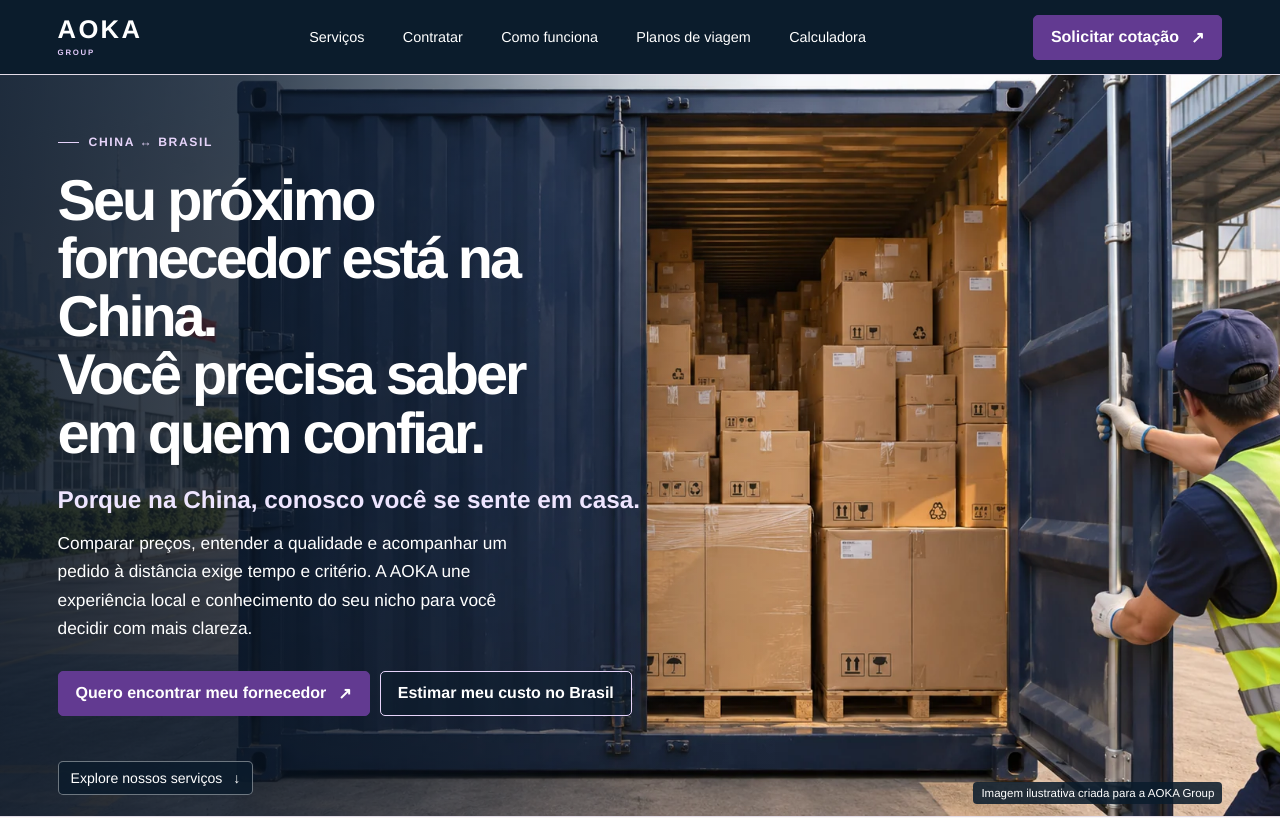
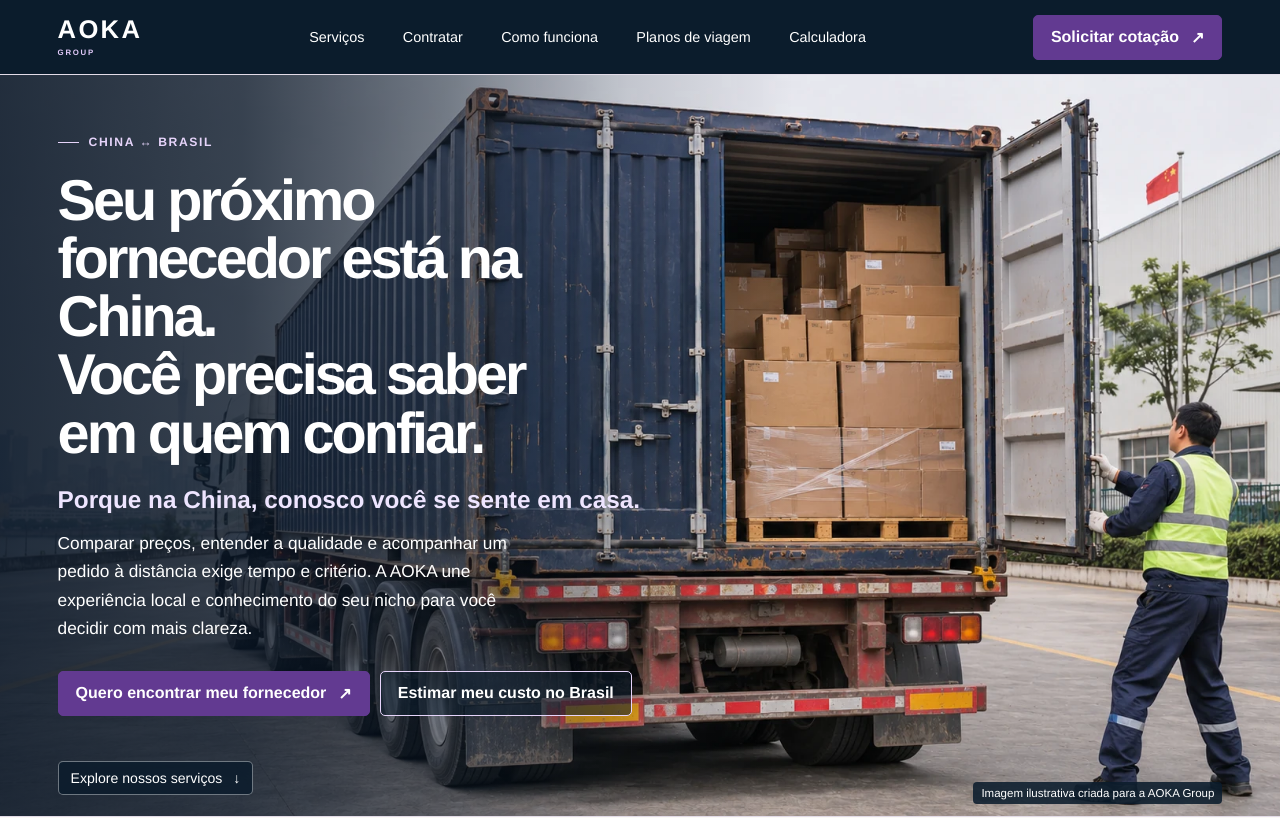
Before and after one commit to Cleberamonjr/aoka-group, a plain HTML site: page index.html in a window 1280 px wide. Shown: the top 818 px of the page. Drawn offline with Linux system fonts and the light colour scheme.

Commit message:
Use approved truck-mounted container hero image

```diff
--- a/index.html
+++ b/index.html
@@ -117,7 +117,7 @@ a:focus-visible,button:focus-visible,summary:focus-visible,input:focus-visible,s
 <main id="inicio">
 <div class="hero">
 <picture class="hero-photo">
-<img src="./hero-container-china.webp" width="1672" height="941" alt="Contêiner azul com uma porta fechada e outra sendo aberta, revelando caixas, em um cenário industrial na China" fetchpriority="high" decoding="async">
+<img src="./hero-truck-china.webp" width="1672" height="941" alt="Contêiner azul sobre a carreta de um caminhão na China, com uma porta fechada e outra aberta, caixas carregadas e conferência antes do despacho" fetchpriority="high" decoding="async">
 </picture>
 <div class="hero-grid wrap"><div><p class="eyebrow">CHINA ↔ BRASIL</p><h1>Seu próximo fornecedor está na China.<br><span>Você precisa saber em quem confiar.</span></h1><p class="hero-slogan">Porque na China, conosco você se sente em casa.</p><p class="lede">Comparar preços, entender a qualidade e acompanhar um pedido à distância exige tempo e critério. A AOKA une experiência local e conhecimento do seu nicho para você decidir com mais clareza.</p><div class="actions"><button class="btn" data-topic="Sourcing especializado">Quero encontrar meu fornecedor <span aria-hidden="true">↗</span></button><button class="btn ghost" data-calculator>Estimar meu custo no Brasil</button></div></div></div>
 <a href="#servicos" class="hero-scroll">Explore nossos serviços <span aria-hidden="true">↓</span></a>
```
Also changed, not shown: hero-truck-china.webp (added).
